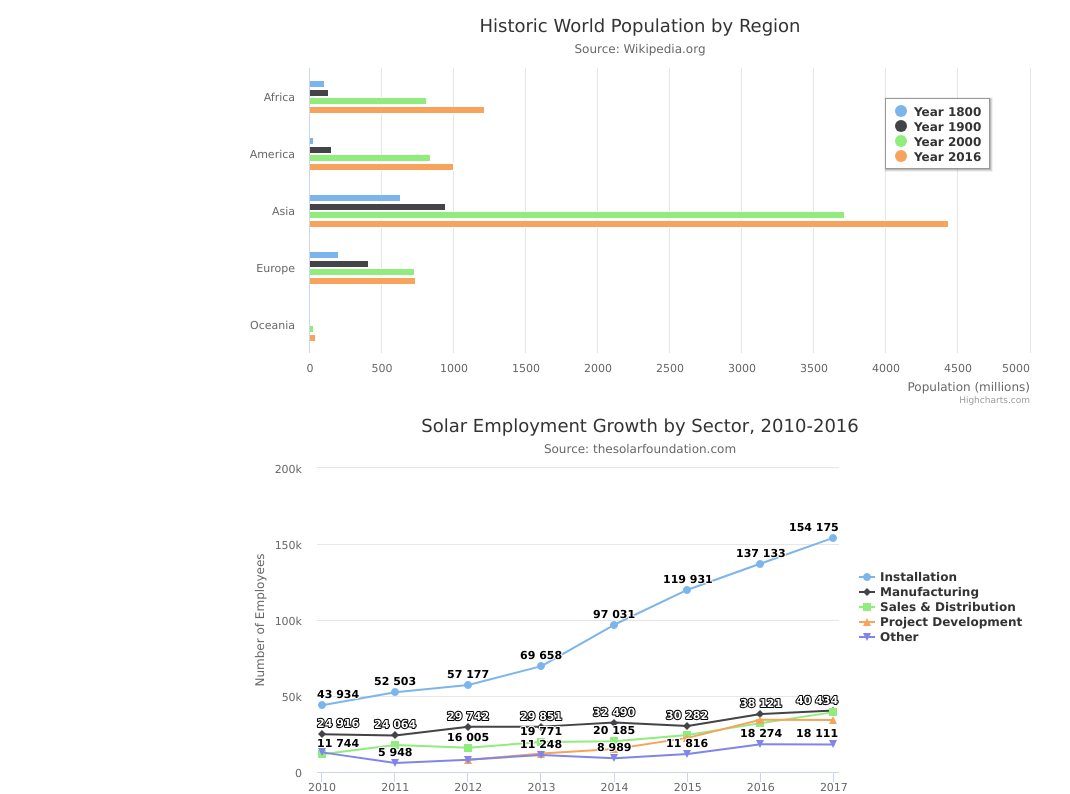
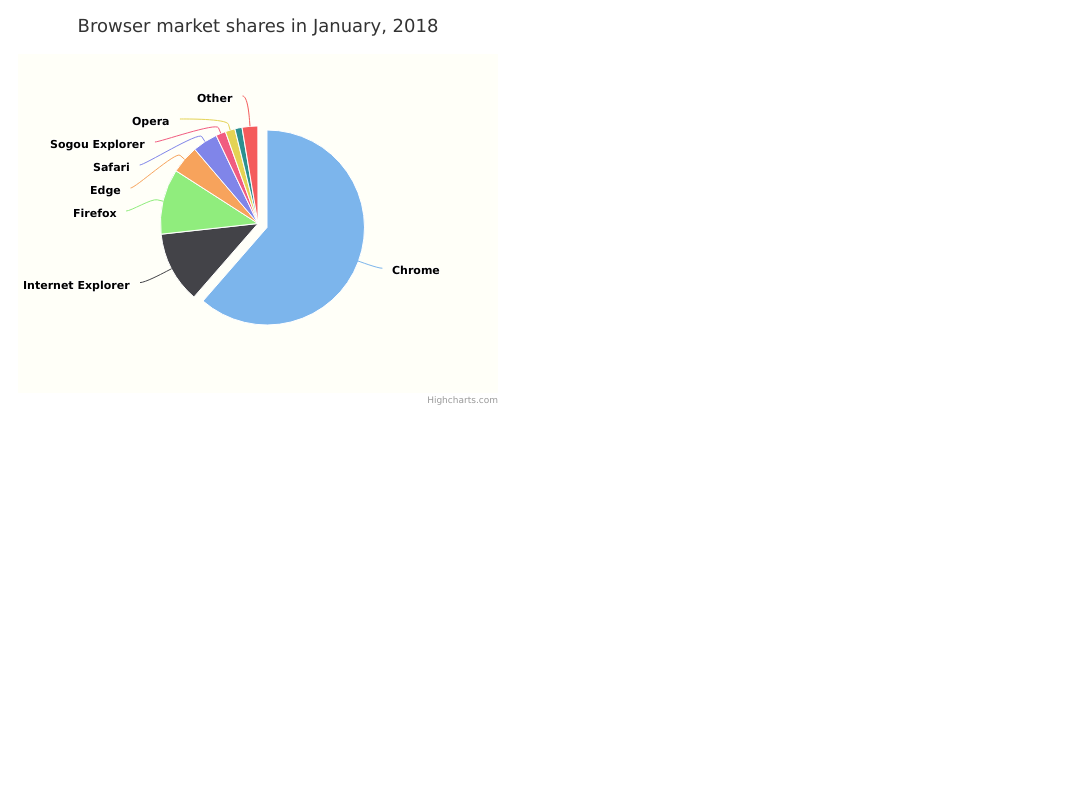
Before and after one commit to Pranshu021/test, a plain HTML site: page reporting/index.html in a window 1280 px wide. Shown: the top 794 px of the page, without its empty margins (0-1070 px from the left). Drawn offline with nearby package versions, Linux system fonts and the light colour scheme.

Commit message:
Update index.html

```diff
--- a/reporting/index.html
+++ b/reporting/index.html
@@ -11,15 +11,12 @@
     <script type="text/javascript" src="https://code.highcharts.com/modules/data.js"></script>
     <script src="Chartfunction.js"></script>
     <link rel="stylesheet" href="Chartfunction.css">
-
-
-
 </head>
 
 <body>
-    <div id="containerbar" style="width: 800px; height: 400px; margin: 0 auto"></div>
-    <div id="containerLine" style="width: 800px; height: 400px; margin: 0 auto"></div>
-    <div id="containerPie" style="width: 800px; height: 400px; margin: 0 auto"></div>
+    <div id="containerbar" style="width: 500px; height: 400px; margin: 0 auto; position: absolute"></div>
+    <div id="containerLine" style="width: 500px; height: 400px; margin: 0 auto; position: absolute"></div>
+    <div id="containerPie" style="width: 500px; height: 400px; margin: 0 auto; position: absolute"></div>
 
     <script>
         $(document).ready(function() {
@@ -31,6 +28,65 @@
             var LineLayout = 'vertical'
             var LineAlign = 'right'
             var LineVerticalAlign = 'middle'
+            var BackgroundColour = '#FFFFF8'
+            var Borderwidth = null
+            var ShadowPlot = false
+            var ToolTipbackgroundColor = '#FCFFC5'
+            var ToolTipBorderColor = '#000000'
+            var ToolTipBorderRadius = 1
+            var ToolTipBorderWidth = null
+            var ToolTipPointFormat = '{series.name}: <b>{point.percentage:.1f}%</b>'
+            var ToolTipClassName = undefined
+            var valueSuffixsign = '%'
+            var valuePrefixsign = '%'
+            var valueDecimalsno = 'undefined'
+            var allowpointselectV = true
+            var deferV = 0
+            var durationV = 100
+            var easingfunc = 'easeOutBounce'
+            var datalabelenable = true
+            var datalabelinside = true
+            var datalabelsalign = undefined
+            var clipPie = false
+            var centerpie = ["50%", "50%"]
+            var piecolor = '#c0ffee'
+            var PieAnimationLimit = Infinity
+            var Piedataclassname = undefined
+            var Piedatacolor = '#BF0B2'
+            var PieColorIndex = undefined
+            var PieSeriesanimation = undefined
+            var DraggableXaxis = undefined
+            var DraggableYaxis = undefined
+            var LineWidth = '20'
+            var LegendLayout = 'horizontal'
+            var LegendAlign = 'center'
+            var LegendverticalAlign = 'bottom'
+            var XAxisTitle = ['Africa', 'America', 'Asia', 'Europe', 'Oceania']
+            var YAxisTitle = 'Population (millions)'
+            var YAxisTitlePosition = 'high'
+            var LegendLayout = 'vertical'
+            var LegendAlign = 'right'
+            var LegendVerticalAlign = 'top'
+            var LegendXpoint = -40
+            var LegendYpoint = 80
+            var Linedataclassname = undefined
+            var Linedatacolor = undefined
+            var LineColorIndex = undefined
+            var Linedatalabelenable = true
+            var Linedatalabelinside = true
+            var Linedatalabelsalign = 'enabled'
+            var Linedatalabelsformat = undefined
+            var LineDraggableXaxis = undefined
+            var LineDraggableYaxis = undefined
+            var LinesortEnable = false
+            var LinematchbyName = undefined
+            var LinesortKey = 'y'
+            var datalabelsformat = undefined
+            var BarTitle = 'Historic World Population by Region'
+            var BarSubtitle = 'Source: <a href="https://en.wikipedia.org/wiki/World_population">Wikipedia.org</a>'
+            var PieTitle = 'Browser market shares in January, 2018'
+
+
 
             var LineData = [{
                 name: 'Installation',
@@ -48,22 +104,7 @@
                 name: 'Other',
                 data: [12908, 5948, 8105, 11248, 8989, 11816, 18274, 18111]
             }]
-            var LineWidth = '20'
-            var LegendLayout = 'horizontal'
-            var LegendAlign = 'center'
-            var LegendverticalAlign = 'bottom'
 
-
-            var BarTitle = 'Historic World Population by Region'
-            var BarSubtitle = 'Source: <a href="https://en.wikipedia.org/wiki/World_population">Wikipedia.org</a>'
-            var XAxisTitle = ['Africa', 'America', 'Asia', 'Europe', 'Oceania']
-            var YAxisTitle = 'Population (millions)'
-            var YAxisTitlePosition = 'high'
-            var LegendLayout = 'vertical'
-            var LegendAlign = 'right'
-            var LegendVerticalAlign = 'top'
-            var LegendXpoint = -40
-            var LegendYpoint = 80
             var SeriesData = [{
                 name: 'Year 1800',
                 data: [107, 31, 635, 203, 2]
@@ -78,8 +119,6 @@
                 data: [1216, 1001, 4436, 738, 40]
             }]
 
-
-            var PieTitle = 'Browser market shares in January, 2018'
             var PieData = [{
                 name: 'Chrome',
                 y: 61.41,
@@ -112,10 +151,15 @@
             }]
 
 
-            Pie(PieTitle, PieData)
+            Pie(PieTitle, PieData, BackgroundColour, Borderwidth, ShadowPlot, ToolTipbackgroundColor, ToolTipBorderColor, ToolTipBorderRadius, ToolTipBorderWidth, ToolTipPointFormat, ToolTipClassName, valueSuffixsign, valueDecimalsno, allowpointselectV, deferV, datalabelenable, datalabelinside, datalabelsalign, datalabelsformat, clipPie, centerpie, piecolor, PieAnimationLimit, Piedataclassname, Piedatacolor, PieColorIndex, PieSeriesanimation, DraggableXaxis, DraggableYaxis, easingfunc)
 
-            Line(LineTitle, LineSubTitle, YText, range, LineLayout, LineAlign, LineVerticalAlign, LineData, LineWidth, LegendLayout, LegendAlign, LegendverticalAlign)
+            Line(LineTitle, LineSubTitle, YText, range, LineLayout, LineAlign, LineVerticalAlign, LineData, LineWidth, LegendLayout, LegendAlign, LegendverticalAlign, LineWidth, LegendLayout, LegendAlign, LegendverticalAlign, Linedataclassname, Linedatacolor, LineColorIndex)
+
             Bar(BarTitle, BarSubtitle, XAxisTitle, YAxisTitle, YAxisTitlePosition, YAxisTitlePosition, LegendLayout, LegendAlign, LegendVerticalAlign, LegendXpoint, LegendYpoint, SeriesData)
+            dragElement(document.getElementById("containerPie"));
+            dragElement(document.getElementById("containerbar"));
+            dragElement(document.getElementById("containerLine"));
+
 
         });
     </script>
```
